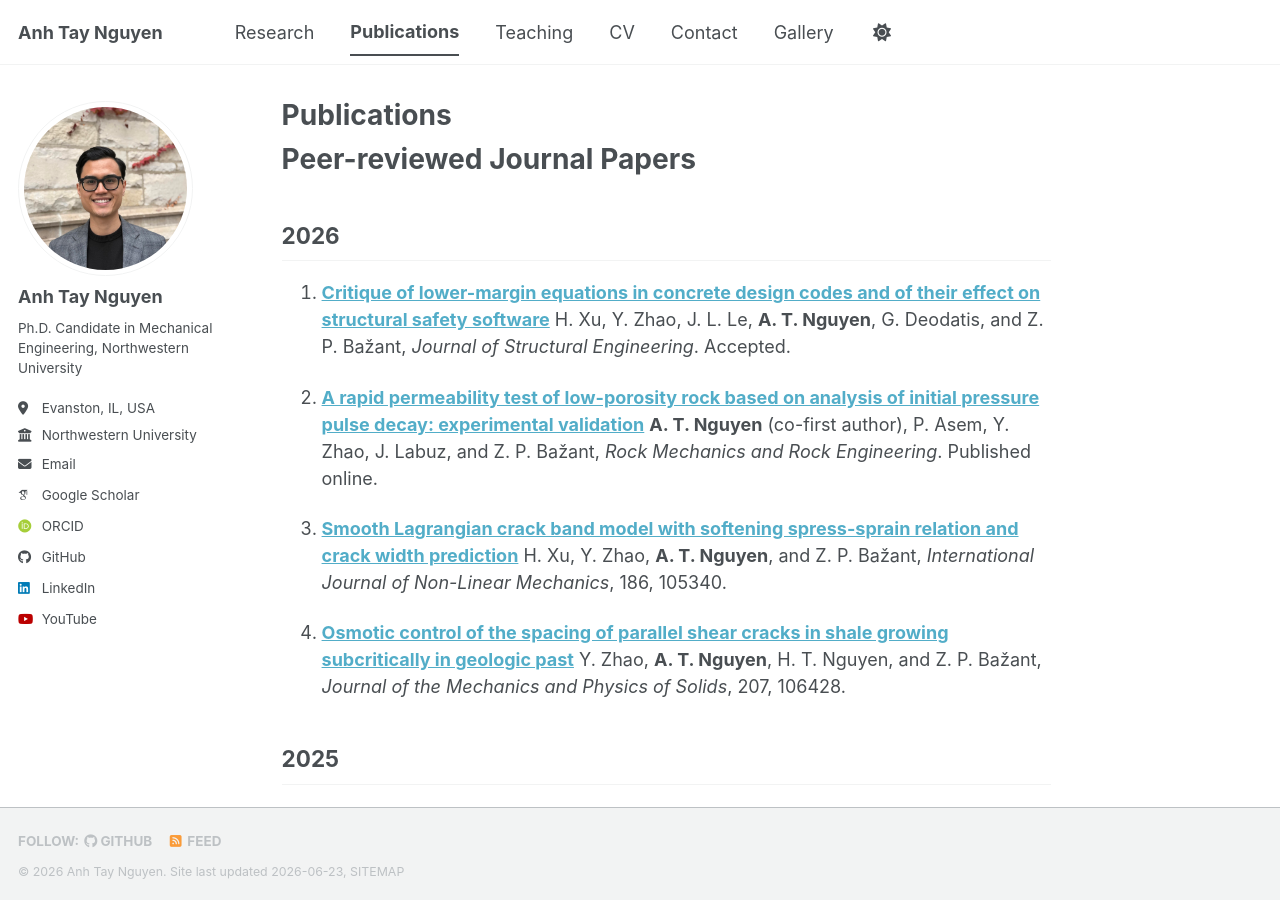
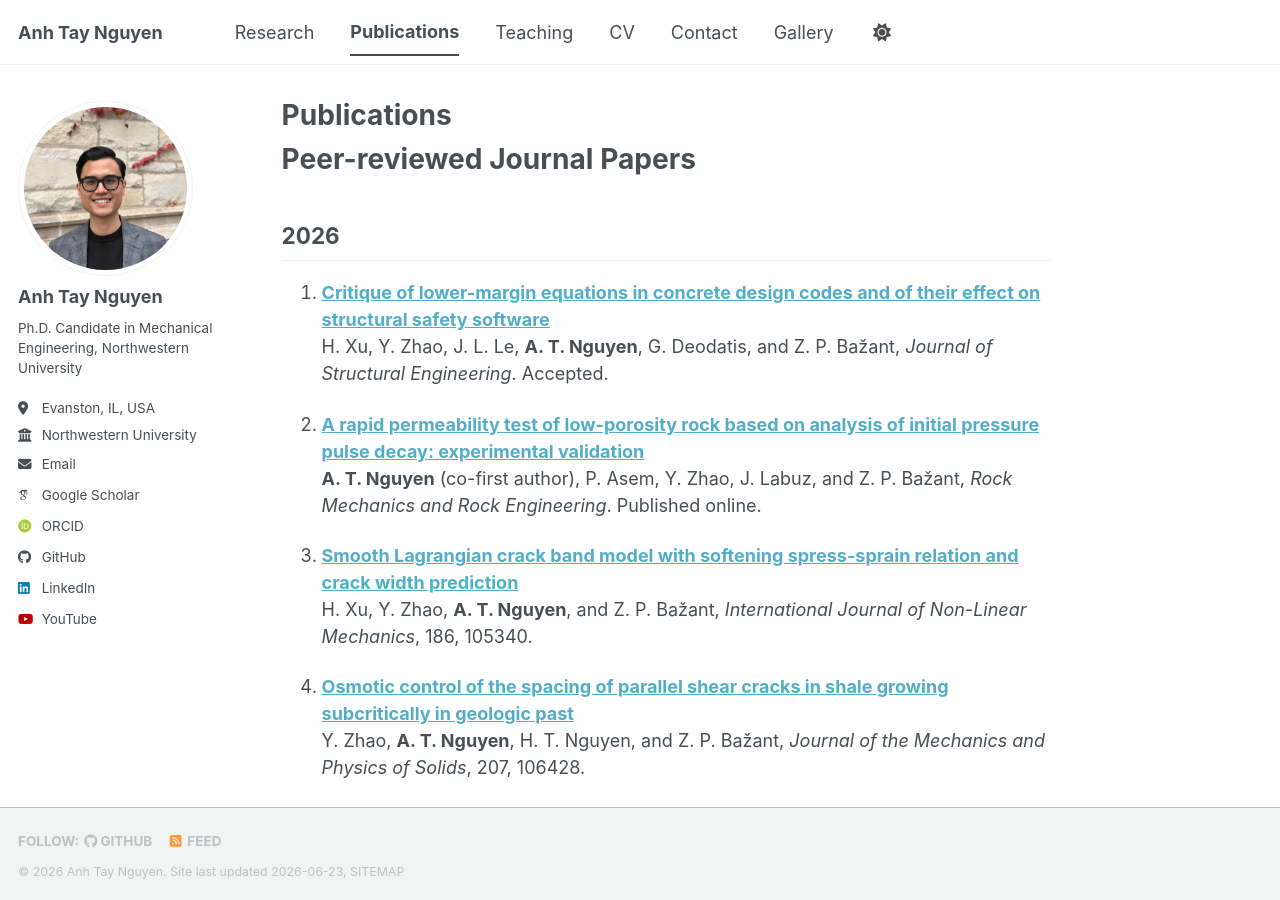
Before and after one commit to anhtaynguyen/anhtaynguyen.github.io, a Jekyll site: the page built from _pages/publications.md, in a window 1280 px wide and 900 px high. Built offline with Jekyll 4.4.1, drawn with Linux system fonts in a browser that asks for light colours; some web fonts are replaced; a script bundle is joined from its source files by our own code; library files that are not in the unit come from our copies.

Commit message:
Update publications.md

```diff
--- a/_pages/publications.md
+++ b/_pages/publications.md
@@ -8,67 +8,67 @@ author_profile: true
 
 ## 2026
 
-1. [**Critique of lower-margin equations in concrete design codes and of their effect on structural safety software**](#)
+1. [**Critique of lower-margin equations in concrete design codes and of their effect on structural safety software**](#)<br>
    H. Xu, Y. Zhao, J. L. Le, **A. T. Nguyen**, G. Deodatis, and Z. P. Bažant, *Journal of Structural Engineering*. Accepted.
 
-2. [**A rapid permeability test of low-porosity rock based on analysis of initial pressure pulse decay: experimental validation**](https://link.springer.com/article/10.1007/s00603-026-05517-9)
+2. [**A rapid permeability test of low-porosity rock based on analysis of initial pressure pulse decay: experimental validation**](https://link.springer.com/article/10.1007/s00603-026-05517-9)<br>
    **A. T. Nguyen** (co-first author), P. Asem, Y. Zhao, J. Labuz, and Z. P. Bažant, *Rock Mechanics and Rock Engineering*. Published online.
 
-3. [**Smooth Lagrangian crack band model with softening spress-sprain relation and crack width prediction**](https://doi.org/10.1016/j.ijnonlinmec.2026.105340)
+3. [**Smooth Lagrangian crack band model with softening spress-sprain relation and crack width prediction**](https://doi.org/10.1016/j.ijnonlinmec.2026.105340)<br>
    H. Xu, Y. Zhao, **A. T. Nguyen**, and Z. P. Bažant, *International Journal of Non-Linear Mechanics*, 186, 105340.
 
-4. [**Osmotic control of the spacing of parallel shear cracks in shale growing subcritically in geologic past**](https://www.sciencedirect.com/science/article/pii/S0022509625004028)
+4. [**Osmotic control of the spacing of parallel shear cracks in shale growing subcritically in geologic past**](https://www.sciencedirect.com/science/article/pii/S0022509625004028)<br>
    Y. Zhao, **A. T. Nguyen**, H. T. Nguyen, and Z. P. Bažant, *Journal of the Mechanics and Physics of Solids*, 207, 106428.
 
 ## 2025
 
-1. [**Crack-parallel stress effects in soft material fracture: insights from gap tests and the microplane modeling perspective**](https://doi.org/10.1115/1.4070265)
+1. [**Crack-parallel stress effects in soft material fracture: insights from gap tests and the microplane modeling perspective**](https://doi.org/10.1115/1.4070265)<br>
    Y. Zhao, **A. T. Nguyen**, H. Chen, H. D. Espinosa, and Z. P. Bažant, *Journal of Applied Mechanics*, 93(2).
 
-2. [**A novel weighted averaging operator for frequency analysis of nonlinear free vibrations**](https://doi.org/10.1016/j.ijnonlinmec.2025.105057)
+2. [**A novel weighted averaging operator for frequency analysis of nonlinear free vibrations**](https://doi.org/10.1016/j.ijnonlinmec.2025.105057)<br>
    **A. T. Nguyen**, N. N. Linh, N. C. Thang, N. H. Ngoc, and L. Q. Vinh, *International Journal of Non-Linear Mechanics*, 105057.
 
 ## 2024
 
-1. [**Fast permeability measurement for tight reservoir cores using only initial data of the one-chamber pressure pulse decay test**](https://doi.org/10.1016/j.jmps.2024.105805)
+1. [**Fast permeability measurement for tight reservoir cores using only initial data of the one-chamber pressure pulse decay test**](https://doi.org/10.1016/j.jmps.2024.105805)<br>
    **A. T. Nguyen**, P. Asem, Y. Zhao, and Z. P. Bažant, *Journal of the Mechanics and Physics of Solids*, 192, 105805.
 
-2. [**Sprain energy consequences for damage localization and fracture mechanics**](https://doi.org/10.1073/pnas.2410668121)
+2. [**Sprain energy consequences for damage localization and fracture mechanics**](https://doi.org/10.1073/pnas.2410668121)<br>
    H. Xu, **A. T. Nguyen**, and Z. P. Bažant, *Proceedings of the National Academy of Sciences*, 121(40), e2410668121.
 
-3. [**Extension of dual equivalent linearization to analysis of deterministic dynamic systems: part 2 — multi-parameter equivalent linearization**](https://doi.org/10.1007/s11071-024-09223-7)
+3. [**Extension of dual equivalent linearization to analysis of deterministic dynamic systems: part 2 — multi-parameter equivalent linearization**](https://doi.org/10.1007/s11071-024-09223-7)<br>
    N. N. Linh, **A. T. Nguyen**, N. C. Thang, N. D. Anh, and I. Elishakoff, *Nonlinear Dynamics*, 112(20), 18001–18030.
 
-4. [**M-integral and energy-release rates: A didactical account**](https://doi.org/10.1007/978-3-031-56132-0_5)
+4. [**M-integral and energy-release rates: A didactical account**](https://doi.org/10.1007/978-3-031-56132-0_5)<br>
    R. Kienzler, **A. T. Nguyen**, and Y. E. Pak, *Advanced Structured Materials*, 89–120.
 
 ## 2023
 
-1. [**Smooth Lagrangian crack band model based on spress-sprain relation and Lagrange multiplier constraint of displacement gradient**](https://asmedigitalcollection.asme.org/appliedmechanics/article/91/3/031007/1169714/Smooth-Lagrangian-Crack-Band-Model-Based-on-Spress)
+1. [**Smooth Lagrangian crack band model based on spress-sprain relation and Lagrange multiplier constraint of displacement gradient**](https://asmedigitalcollection.asme.org/appliedmechanics/article/91/3/031007/1169714/Smooth-Lagrangian-Crack-Band-Model-Based-on-Spress)<br>
    **A. T. Nguyen**, H. Xu, K. Matouš, and Z. P. Bažant, *Journal of Applied Mechanics*, 91(3).
 
-2. [**Osmotic pressure gradient effects on water diffusion in porous rock: Can they pervert permeability tests?**](https://doi.org/10.1115/1.4063030)
+2. [**Osmotic pressure gradient effects on water diffusion in porous rock: Can they pervert permeability tests?**](https://doi.org/10.1115/1.4063030)<br>
    Z. P. Bažant and **A. T. Nguyen**, *Journal of Applied Mechanics*, 90(12).
 
 ## 2022
 
-1. [**Extension of dual equivalent linearization to analysis of deterministic dynamic systems. Part 1: Single-parameter equivalent linearization**](https://doi.org/10.1007/s11071-022-07894-6)
+1. [**Extension of dual equivalent linearization to analysis of deterministic dynamic systems. Part 1: Single-parameter equivalent linearization**](https://doi.org/10.1007/s11071-022-07894-6)<br>
    N. D. Anh, N. N. Linh, T. T. Long, N. C. Thang, **A. T. Nguyen**, and I. Elishakoff, *Nonlinear Dynamics*, 111(2), 997–1017.
 
-2. [**A novel weighted local averaging for the Galerkin method with application to elastic buckling of Euler column**](https://www.tandfonline.com/doi/full/10.1080/15502287.2022.2080612)
+2. [**A novel weighted local averaging for the Galerkin method with application to elastic buckling of Euler column**](https://www.tandfonline.com/doi/full/10.1080/15502287.2022.2080612)<br>
    **A. T. Nguyen**, N. C. Thang, T. T. Long, N. D. Anh, P. M. Thang, and N. X. Thanh, *International Journal for Computational Methods in Engineering Science and Mechanics*, 24(2), 128–142.
 
 ## 2021
 
-1. [**Efficiency of mono-stable piezoelectric Duffing energy harvester in the secondary resonances by averaging method, part 2: Super-harmonic resonance**](https://doi.org/10.1016/j.ijnonlinmec.2021.103817)
+1. [**Efficiency of mono-stable piezoelectric Duffing energy harvester in the secondary resonances by averaging method, part 2: Super-harmonic resonance**](https://doi.org/10.1016/j.ijnonlinmec.2021.103817)<br>
    N. N. Linh, **A. T. Nguyen**, N. V. Manh, V. A. Tuan, V. Kuu, N. D. Anh, and I. Elishakoff, *International Journal of Non-Linear Mechanics*, 137, 103817.
 
-2. [**Quantification of the effects of misfit strain on the energy states of zinc-blende spherical core/shell quantum dots**](https://doi.org/10.1007/s40042-021-00175-2)
+2. [**Quantification of the effects of misfit strain on the energy states of zinc-blende spherical core/shell quantum dots**](https://doi.org/10.1007/s40042-021-00175-2)<br>
    **A. T. Nguyen**, Y. Seo, S.-H. Park, and Y. E. Pak, *Journal of the Korean Physical Society*, 79(1), 87–94.
 
 ## 2020
 
-1. [**Efficiency of mono-stable piezoelectric Duffing energy harvester in the secondary resonances by averaging method. Part 1: Sub-harmonic resonance**](https://doi.org/10.1016/j.ijnonlinmec.2020.103537)
+1. [**Efficiency of mono-stable piezoelectric Duffing energy harvester in the secondary resonances by averaging method. Part 1: Sub-harmonic resonance**](https://doi.org/10.1016/j.ijnonlinmec.2020.103537)<br>
    N. D. Anh, N. N. Linh, N. V. Manh, V. A. Tuan, V. Kuu, **A. T. Nguyen**, and I. Elishakoff, *International Journal of Non-Linear Mechanics*, 126, 103537.
 
 ---
@@ -77,7 +77,7 @@ author_profile: true
 
 ## 2024
 
-1. [**Path-independent integrals and their applications in fracture and defect mechanics**](https://www.taylorfrancis.com/chapters/edit/10.1201/9781003359364-11/path-independent-integrals-applications-fracture-defect-mechanics-anh-tay-nguyen-shubhada-garnaik-reinhold-kienzler-eugene-pak)
+1. [**Path-independent integrals and their applications in fracture and defect mechanics**](https://www.taylorfrancis.com/chapters/edit/10.1201/9781003359364-11/path-independent-integrals-applications-fracture-defect-mechanics-anh-tay-nguyen-shubhada-garnaik-reinhold-kienzler-eugene-pak)<br>
    **A. T. Nguyen**, S. S. Garnaik, R. Kienzler, and Y. E. Pak, in *Deformation and Fracture in Materials: Advances in Experimental and Computational Mechanics*.
 
 ---
@@ -86,36 +86,36 @@ author_profile: true
 
 ## 2026
 
-1. **Rapid in-situ permeability estimation of reservoir rocks from fall-off tests using a parabolic approximation of axisymmetric diffusion**
+1. **Rapid in-situ permeability estimation of reservoir rocks from fall-off tests using a parabolic approximation of axisymmetric diffusion**<br>
    **A. T. Nguyen**, Y. Zhao, Y. Niu, and Z. P. Bažant, *60th U.S. Rock Mechanics/Geomechanics Symposium*, Tucson, Arizona, USA. American Rock Mechanics Association.
 
 ## 2025
 
-1. [**A poromechanical model for the branching of hydraulic fractures in rocks with pre-existing weak layers**](https://onepetro.org/ARMAUSRMS/proceedings-abstract/ARMA25/ARMA25/786316)
+1. [**A poromechanical model for the branching of hydraulic fractures in rocks with pre-existing weak layers**](https://onepetro.org/ARMAUSRMS/proceedings-abstract/ARMA25/ARMA25/786316)<br>
    H. Xu, **A. T. Nguyen**, Y. Zhao, and Z. P. Bažant, *59th U.S. Rock Mechanics/Geomechanics Symposium*, Santa Fe, New Mexico, USA. American Rock Mechanics Association.
 
-2. [**Fast permeability measurements of tight rock: Theoretical study and experimental validation**](https://onepetro.org/ARMAUSRMS/proceedings-abstract/ARMA25/ARMA25/786401)
+2. [**Fast permeability measurements of tight rock: Theoretical study and experimental validation**](https://onepetro.org/ARMAUSRMS/proceedings-abstract/ARMA25/ARMA25/786401)<br>
    **A. T. Nguyen**, P. Asem, J. Matter, J. F. Labuz, and Z. P. Bažant, *59th U.S. Rock Mechanics/Geomechanics Symposium*, Santa Fe, New Mexico, USA. American Rock Mechanics Association.
 
 ## 2024
 
-1. [**Permeability of serpentinized harzburgite and its implications on mineral carbon storage**](https://onepetro.org/ARMAUSRMS/proceedings-abstract/ARMA24/ARMA24/549146)
+1. [**Permeability of serpentinized harzburgite and its implications on mineral carbon storage**](https://onepetro.org/ARMAUSRMS/proceedings-abstract/ARMA24/ARMA24/549146)<br>
    P. Asem, **A. T. Nguyen**, Z. P. Bažant, J. Matter, and J. F. Labuz, *58th U.S. Rock Mechanics/Geomechanics Symposium*, Golden, Colorado, USA. American Rock Mechanics Association.
 
-2. [**Hydraulic crack propagation and rock permeability under osmotic pressure gradients with implications for deep CO₂ sequestration and fracking**](https://onepetro.org/ARMAUSRMS/proceedings-abstract/ARMA24/ARMA24/549345)
+2. [**Hydraulic crack propagation and rock permeability under osmotic pressure gradients with implications for deep CO₂ sequestration and fracking**](https://onepetro.org/ARMAUSRMS/proceedings-abstract/ARMA24/ARMA24/549345)<br>
    Z. P. Bažant, **A. T. Nguyen**, H. Xu, P. Asem, and J. F. Labuz, *58th U.S. Rock Mechanics/Geomechanics Symposium*, Golden, Colorado, USA. American Rock Mechanics Association.
 
 ## 2023
 
-1. [**The prospect of massive sequestration of atmospheric CO₂ in deep formations of basalt or peridotite appraised by fracture, diffusion and osmosis analysis**](https://onepetro.org/ARMAUSRMS/proceedings-abstract/ARMA23/All-ARMA23/532104)
+1. [**The prospect of massive sequestration of atmospheric CO₂ in deep formations of basalt or peridotite appraised by fracture, diffusion and osmosis analysis**](https://onepetro.org/ARMAUSRMS/proceedings-abstract/ARMA23/All-ARMA23/532104)<br>
    Z. P. Bažant, H. Xu, **A. T. Nguyen**, J. W. Carey, and M. Khan, *57th U.S. Rock Mechanics/Geomechanics Symposium*, Atlanta, Georgia, USA. American Rock Mechanics Association.
 
 ---
 
 # Manuscripts in Preparation
 
-1. **A poromechanical model for hydraulic fracture branching in rocks with pre-existing weak layers and crack-parallel stress**
+1. **A poromechanical model for hydraulic fracture branching in rocks with pre-existing weak layers and crack-parallel stress**<br>
    **A. T. Nguyen**, H. Xu, Y. Zhao, and Z. P. Bažant. Manuscript in preparation.
 
-2. **Experimental and numerical characterization of crack-parallel stress effects on mode-I fracture of shale**
+2. **Experimental and numerical characterization of crack-parallel stress effects on mode-I fracture of shale**<br>
    **A. T. Nguyen**, Y. Zhao, H. Chen, H. D. Espinosa, and Z. P. Bažant. Manuscript in preparation.
```
